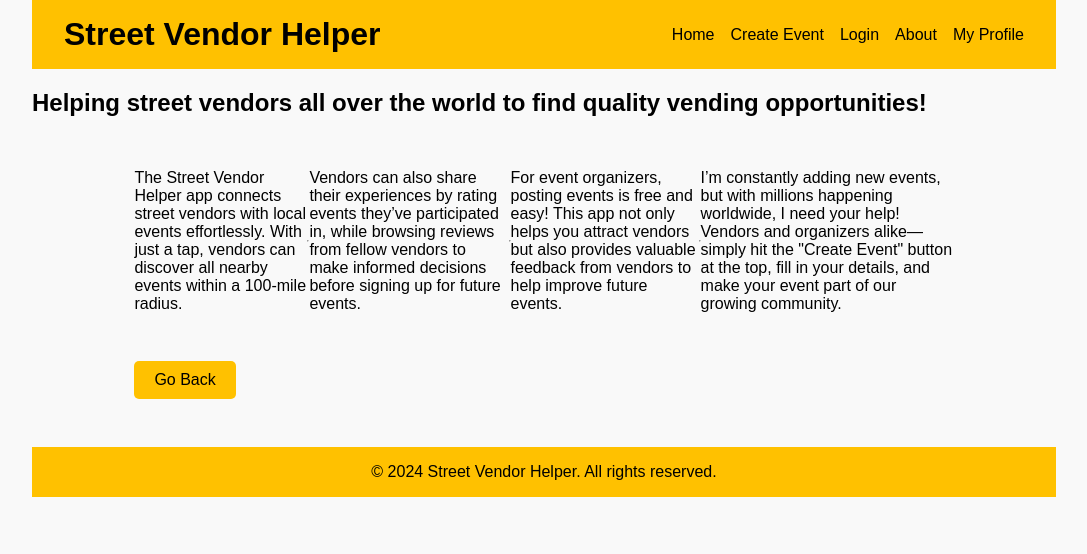
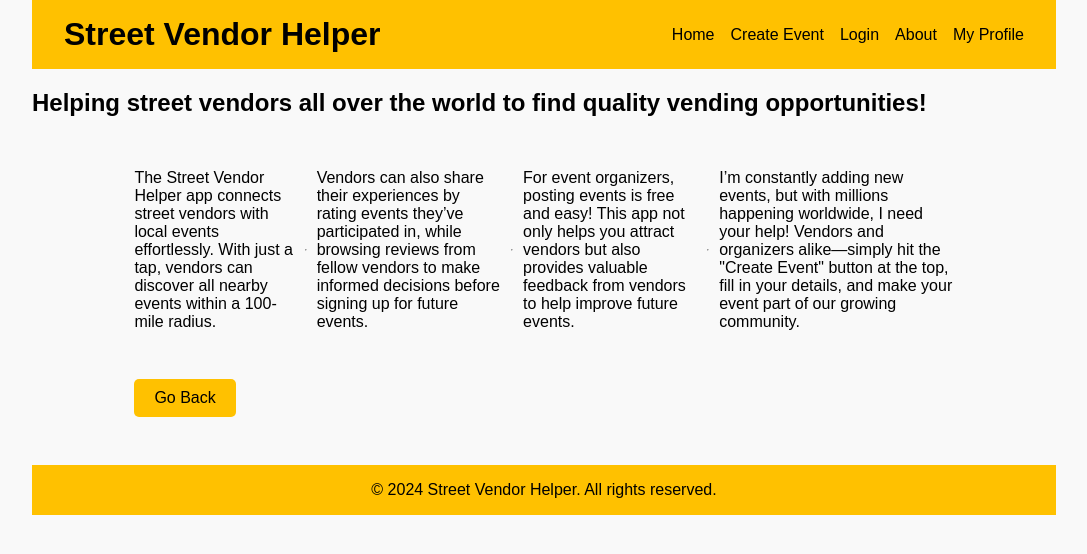
Before and after one commit to theodrackett/svh, a React (Vite) app in the folder src/svh_frontend/: page /about in a window 1280 px wide. Shown: the top 554 px of the page, without its empty margins (96-1183 px from the left). Built offline with nearby package versions, Linux system fonts and the light colour scheme.

Commit message:
Fix About page layout

```diff
--- a/src/svh_frontend/src/index.scss
+++ b/src/svh_frontend/src/index.scss
@@ -52,6 +52,7 @@ main {
   display: flex;
   align-items: center;
   justify-content: space-between;
+  gap: 10px;
   padding: 1rem 2rem;
 }
 
@@ -204,7 +205,7 @@ label {
 }
 
 /* Textarea styling */
-textarea {
+.about-container {
     width: 100%;
     height: 300px;
     padding: 15px;
@@ -233,31 +234,3 @@ textarea {
     width: 100%;
   }
 }
-
-// @media only screen and (min-width: 600px) {
-//   .event-listings {
-//     flex-direction: column;
-//     height: 100%;
-//   }
-// }
-
-// @media only screen and (min-width: 768px) {
-//   .event-listings {
-//     flex-direction: column;
-//     height: 100%;
-//   }
-// }
-
-// @media only screen and (min-width: 992px) {
-//   .event-listings {
-//     flex-direction: column;
-//     height: 100%;
-//   }
-// }
-
-// @media only screen and (min-width: 1200px) {
-//   .event-listings {
-//     flex-direction: row;
-//     height: 100%;
-//   }
-// }
```
